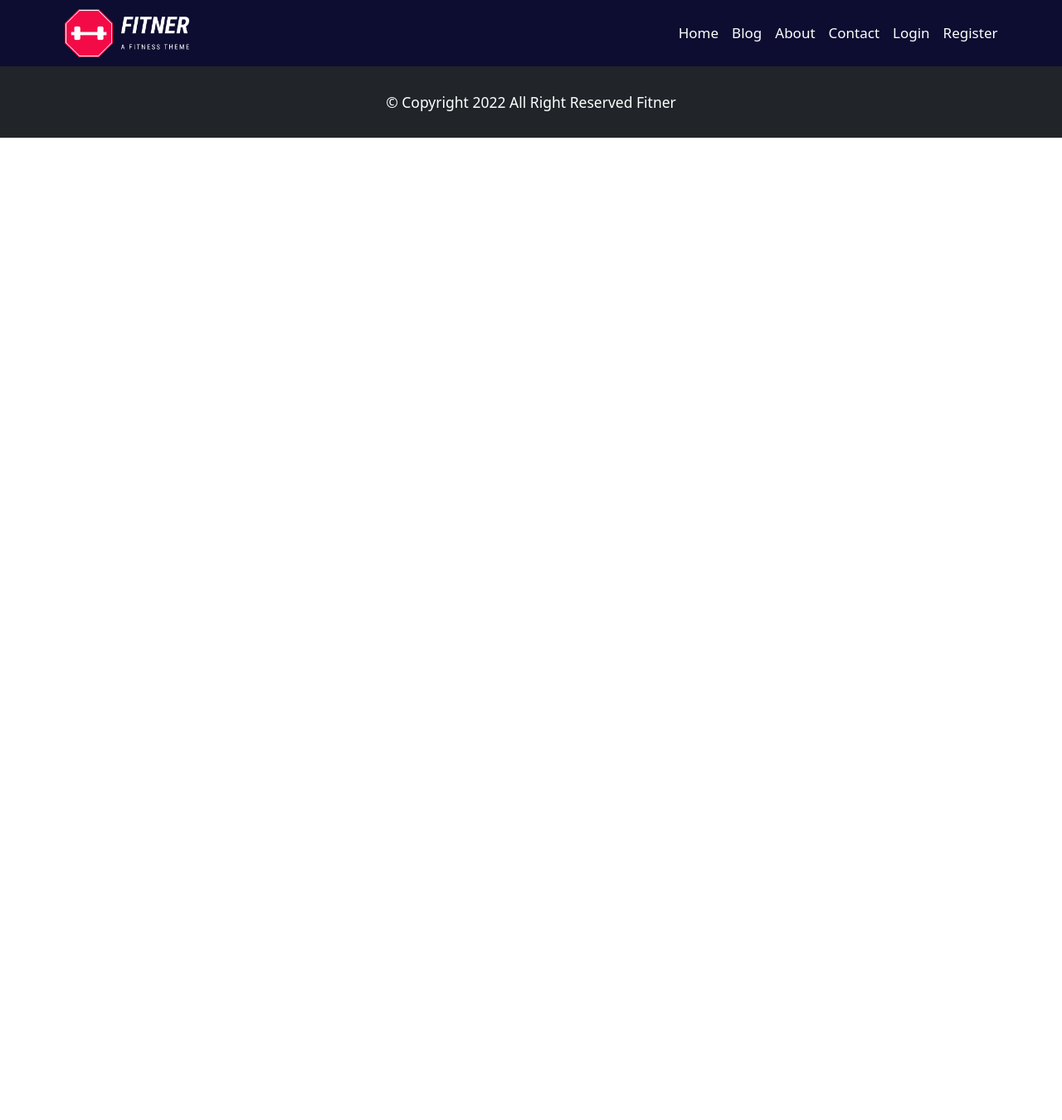
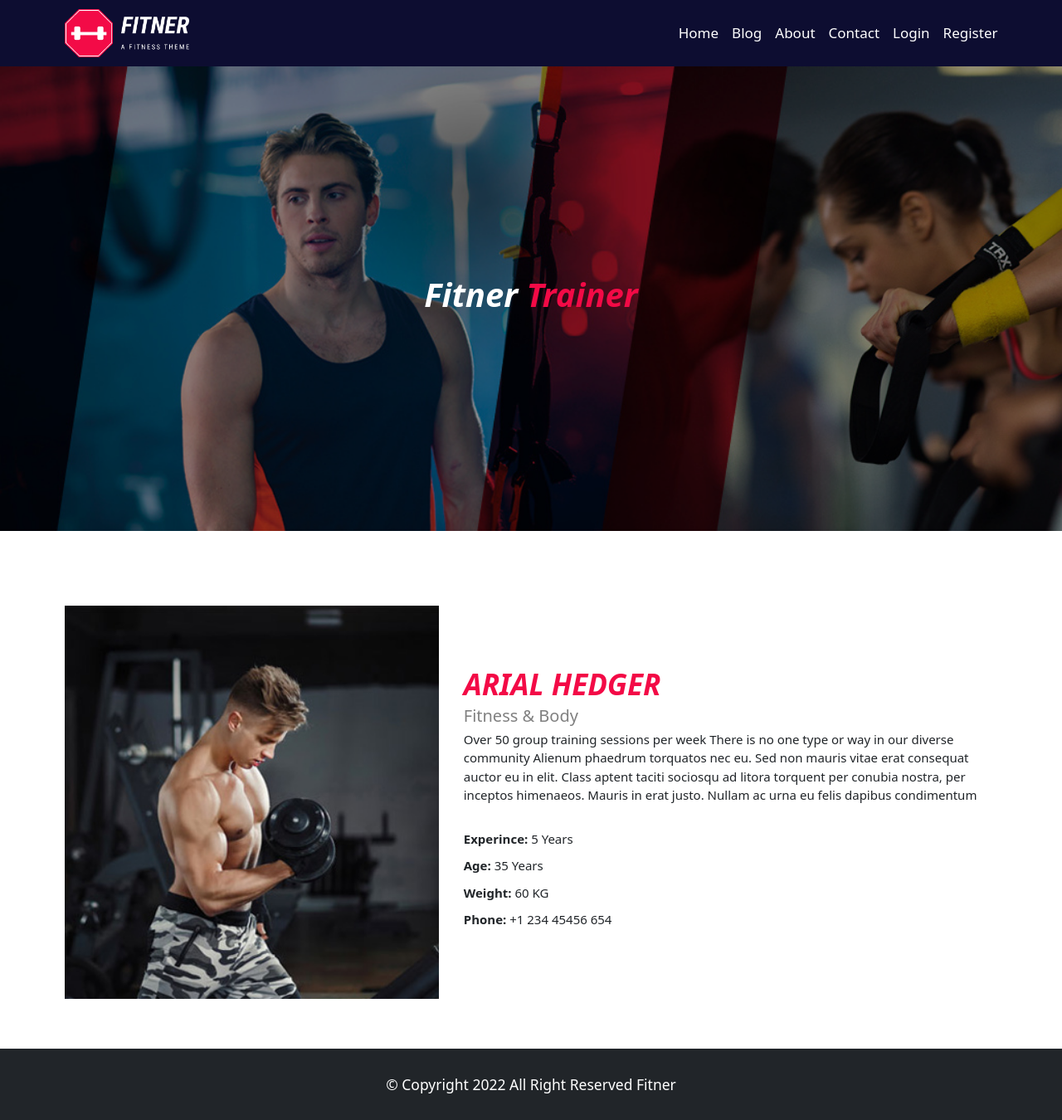
Before and after one commit to MdIbrahimKholil7/gym-website, a React (Create React App) app: page /about in a window 1280 px wide. Shown: the whole page at 83% size. Before the commit the page ends 800 px from the top, so only its background shows below. Built offline with nearby package versions, Linux system fonts and the light colour scheme.

Commit message:
design part complete

```diff
--- a/src/App.js
+++ b/src/App.js
@@ -10,6 +10,8 @@ import Blog from './components/Blog/Blog';
 import Login from './components/Login/Login';
 import Register from './components/Register/Register';
 import Information from './components/Information/Information';
+import ContactUs from './components/ContactUs/ContactUs';
+import About from './components/About/About';
 function App() {
   return (
     <div className="App">
@@ -17,6 +19,8 @@ function App() {
       <Routes>
         <Route path='/' element={<Home/>}></Route>
         <Route path='/blog' element={<Blog/>}></Route>
+        <Route path='/about' element={<About/>}/>
+        <Route path='/contactus' element={<ContactUs/>}/>
         <Route path='/login' element={<Login/>}/>
         <Route path='/register' element={<Register/>}/>
         <Route path='/information' element={<Information/>}/>
--- /dev/null
+++ b/src/components/About/About.css
@@ -0,0 +1,20 @@
+.about-container{
+    overflow-x: hidden;
+}
+.alone{
+    color: #f30a46;
+}
+.trainer-img{
+    width: 100%;
+    height: 100%;
+}
+.name{
+    font-style: italic;
+    color: #f30a46;
+    font-weight: bold;
+    font-size: 3.5rem;
+}
+.title{
+    color: gray;
+    font-size: 2rem;
+}
--- /dev/null
+++ b/src/components/About/About.js
@@ -0,0 +1,39 @@
+import React from 'react';
+import './About.css'
+import trainer from '../../images/trainer.jpg'
+import { Container } from 'react-bootstrap';
+const About = () => {
+    return (
+        <div className='about-container'>
+            <section>
+                <div className='contact-banner'>
+                    <p className='contact-header'>Fitner <span className='alone'>Trainer</span></p>
+                </div>
+                <Container>
+                    <div className='row g-5 my-5 py-5 '>
+                        <div className='col-md-5'>
+                            <img className='trainer-img' src={trainer} alt="" />
+                        </div>
+                        <div className="trainer-details col-md-7 d-flex justify-content-center align-items-start flex-column">
+                            <div>
+                                <h1 className='name'>ARIAL HEDGER</h1>
+                                <h3 className='title'>Fitness & Body</h3>
+                            </div>
+                            <div className='lh-base fs-4'>
+                                Over 50 group training sessions per week There is no one type or way in our diverse community Alienum phaedrum torquatos nec eu. Sed non mauris vitae erat consequat auctor eu in elit. Class aptent taciti sociosqu ad litora torquent per conubia nostra, per inceptos himenaeos. Mauris in erat justo. Nullam ac urna eu felis dapibus condimentum
+                            </div>
+                            <div className='mt-5'>
+                                <p className='fs-4'><strong>Experince:</strong> 5 Years</p>
+                                <p className='fs-4'><strong>Age:</strong> 35 Years</p>
+                                <p className='fs-4'><strong>Weight:</strong> 60 KG</p>
+                                <p className='fs-4'><strong>Phone:</strong> +1 234 45456 654</p>
+                            </div>
+                        </div>
+                    </div>
+                </Container>
+            </section>
+        </div>
+    );
+};
+
+export default About;
--- /dev/null
+++ b/src/components/Blog/Blog.css
@@ -0,0 +1,16 @@
+.blog-container{
+    min-height: 100vh;
+}
+.task-container{
+    padding: 1rem 2rem;
+    border: .1rem solid gray;
+    border-radius: .8rem;
+    margin-bottom: 2rem;
+}
+.task-container p{
+    line-height: 3rem;
+    font-size: 1.7rem;
+}
+ul ol{
+    font-size: 1.7rem;
+}
--- /dev/null
+++ b/src/components/ContactUs/ContactUs.css
@@ -0,0 +1,30 @@
+.contact-banner{
+    background-image: url('../../images/banner2.png');
+    background-size: cover;
+    background-repeat: no-repeat;
+    height: 70vh;
+    position: relative;
+    display: flex;
+    justify-content: center;
+    align-items: center;
+
+}
+.contact-banner::after{
+    content: '';
+    position: absolute;
+    top: 0;
+    left: 0;
+    width: 100%;
+    height: 100%;
+    background-color:rgba(0,0,0,0.4);
+}
+.contact-header{
+    font-size: 4rem;
+    font-weight: bold;
+    font-style: italic;
+    color: #fff;
+    z-index: 44;
+}
+.alones{
+    color: #f30a46;
+}
--- /dev/null
+++ b/src/components/ContactUs/ContactUs.js
@@ -0,0 +1,41 @@
+import React from 'react';
+import { Link } from 'react-router-dom';
+import banner from '../../images/banner2.png'
+import './ContactUs.css'
+const ContactUs = () => {
+    return (
+        <div>
+
+            <div className='contact-banner'>
+                <p className='contact-header'>Contact With <span className='alone'>Me</span></p>
+            </div>
+            <div className='form-container'>
+                <div className='auth-form'>
+                    <h1 className='text-center'>Please Contact <span className='alone'>Me</span></h1>
+                    <form>
+                        <div className='input-div'>
+                            <label className='fs-4 mb-2' htmlFor="email">Email</label>
+                            <input type="email" name="email" placeholder='Enter your email' />
+                        </div>
+                        <div className='input-div'>
+                            <label className='fs-4 mb-2' htmlFor="name">Name</label>
+                            <input type="text" name="name" placeholder='Enter your name' />
+                        </div>
+                        <div className='input-div'>
+                            <label className='fs-4 mb-2' htmlFor="address">Address</label>
+                            <input type="text" name="address" placeholder='Your Address' />
+                        </div>
+                        <div className='input-div'>
+                            <label className='fs-4 mb-2' htmlFor="phone">Phone</label>
+                            <input type="text" name="phone" placeholder='Your Phone No' />
+                        </div>
+                        <button className='submit-btn' type='submit'>Submit</button>
+                    </form>
+                </div>
+            </div>
+
+        </div>
+    );
+};
+
+export default ContactUs;
--- a/src/components/HomePage/Banner/Banner.css
+++ b/src/components/HomePage/Banner/Banner.css
@@ -1,6 +1,7 @@
 
 .banner{
     position: relative;
+    /* margin-top: 8rem; */
 }
 .banner::after {
     content: '';
@@ -38,7 +39,21 @@
     background: rgba(0,0,0,0.3);
    z-index: 1;
 }
-.banner-details{
+.banner-details1{
 
+    margin-bottom: 20rem;
+    margin-left: -51rem;
     z-index: 99;
 }
+.banner-details2{
+
+    margin-bottom: 20rem;
+    margin-right: -51rem;
+    z-index: 99;
+}
+.banner-details3{
+
+    margin-bottom: 30rem;
+    /* margin-right: -51rem; */
+    z-index: 99;
+}
--- a/src/components/HomePage/Banner/Banner.js
+++ b/src/components/HomePage/Banner/Banner.js
@@ -15,10 +15,13 @@ const Banner = () => {
                             src={banner1}
                             alt="First slide"
                         />
-                        <Carousel.Caption className='banner-details'>
-                            <div >
-                                <h3>First slide label</h3>
-                                <p>Nulla vitae elit libero, a pharetra augue mollis interdum.</p>
+                        <Carousel.Caption className='banner-details1'>
+                            <div>
+                                <div>
+                                    <h1>Where Amazing  </h1>
+                                    <h1>Fitness Are Made</h1>
+                                </div>
+                                <p>I am a personal trainer.I will help you to gain fit body</p>
                             </div>
                         </Carousel.Caption>
                     </div>
@@ -31,7 +34,7 @@ const Banner = () => {
                             alt="Second slide"
                         />
 
-                        <Carousel.Caption className='banner-details'>
+                        <Carousel.Caption className='banner-details2'>
                             <h3>Second slide label</h3>
                             <p>Lorem ipsum dolor sit amet, consectetur adipiscing elit.</p>
                         </Carousel.Caption>
@@ -45,7 +48,7 @@ const Banner = () => {
                             alt="Third slide"
                         />
 
-                        <Carousel.Caption className='banner-details'>
+                        <Carousel.Caption className='banner-details3'>
                             <h3>Third slide label</h3>
                             <p>Praesent commodo cursus magna, vel scelerisque nisl consectetur.</p>
                         </Carousel.Caption>
--- a/src/components/Shared/Header/Header.css
+++ b/src/components/Shared/Header/Header.css
@@ -1,53 +1,65 @@
-/* .sticky-header{
-    position: sticky;
+.sticky-header {
+    position:sticky;
     top: 0;
+    left: 0;
+    width: 100%;
+    z-index: 44;
+}
 
-    z-index: 44;
-} */
-.header{
+.header {
     background: rgb(13, 13, 49);
     height: 8rem;
     color: white;
 }
-.logo{
+
+.logo {
     width: 15rem;
 }
-.list{
-    display:flex;
+
+.list {
+    display: flex;
     align-items: center;
     height: 100%;
 
 }
-.list li{
+
+.list li {
     list-style-type: none;
     margin-left: 1.6rem;
     font-size: 1.7rem;
     color: #fff;
 }
-.menu-icon{
+
+.menu-icon {
     width: 4rem;
     color: white;
 }
-.icon{
+
+.icon {
     display: none;
 }
-@media screen and (max-width:868px){
-    .logo{
+
+@media screen and (max-width:868px) {
+    .logo {
         width: 10rem;
     }
-    .icon{
+
+    .icon {
         display: block;
     }
-    .list{
+
+    .list {
         position: absolute;
         transform: translateY(-90rem);
     }
-    .ul{
+
+    .ul {
         position: absolute;
         top: 8rem;
         left: 0;
         width: 100%;
-        background: rgba(24, 27, 79, 0.822);
+        height: 100vh;
+        background: rgba(24, 27, 79, 0.894);
         display: block;
         z-index: 3;
         text-align: center;
@@ -56,17 +68,20 @@
         transition: .6s all;
         transform: translateY(0);
     }
-    .close{
+
+    .close {
         transform: translateY(-90rem);
         /* display: hidden; */
     }
-    .ul li{
+
+    .ul li {
         margin: 2rem auto;
         padding: 1rem 0;
         width: 90%;
         transition: .3s all;
     }
-    .ul li:hover{
+
+    .ul li:hover {
         background: rgb(40, 43, 60);
         border-radius: .5rem;
     }
--- a/src/components/Shared/Header/Header.js
+++ b/src/components/Shared/Header/Header.js
@@ -10,13 +10,13 @@ const Header = () => {
         { name: 'Home', to: '/', id: 1 },
         { name: 'Blog', to: '/blog', id: 2 },
         { name: 'About', to: '/about', id: 3 },
-        { name: 'Contact', to: '/contact', id: 4 },
+        { name: 'Contact', to: '/contactus', id: 4 },
         { name: 'Login', to: '/login', id: 5 },
         { name: 'Register', to: '/register', id: 6 },
     ]
     return (
-        <div className='sticky-header'>
-            <div className='header relative'>
+        <div>
+            <div className='header'>
                 <Container className='h-100'>
                     <header className='d-flex justify-content-between align-items-center h-100'>
                         <div >
```
Also changed, not shown: src/components/Blog/Blog.js (+62 -3 lines), src/images/trainer.jpg (added).
